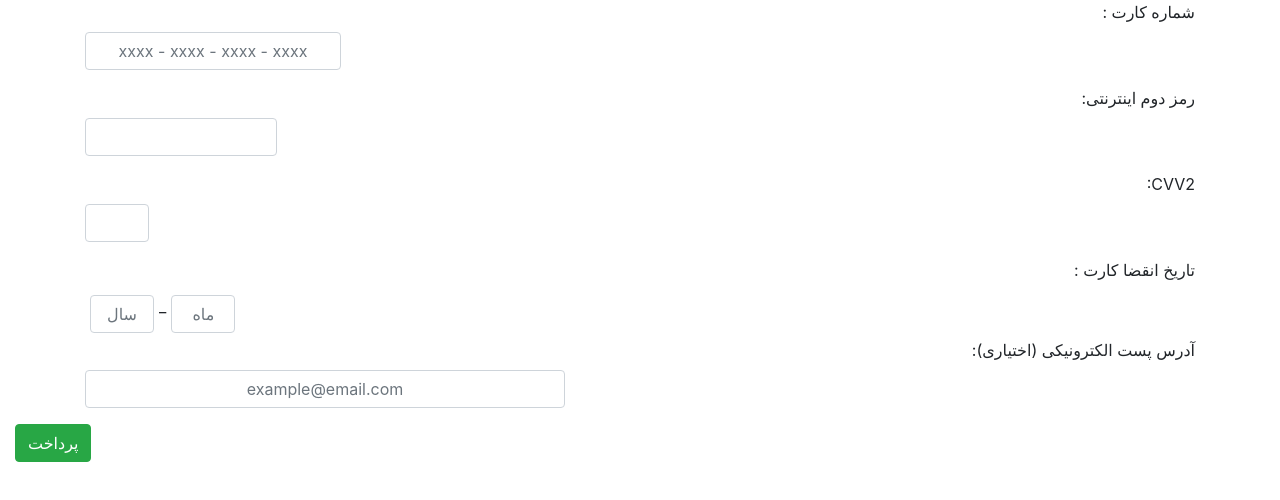
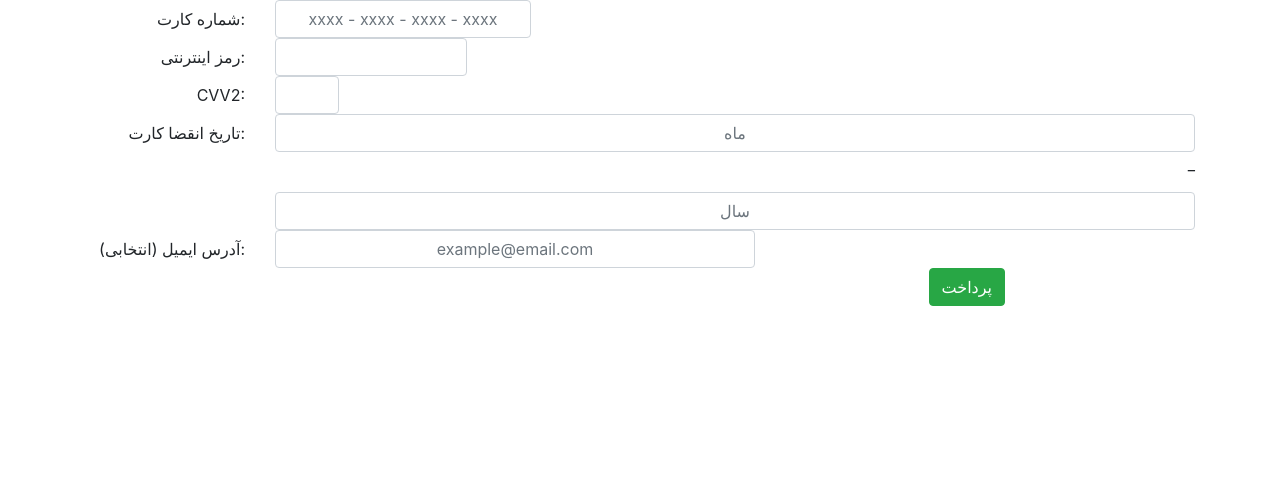
Before and after one commit to SharonAdm/onlinePaymentPage, a React (Create React App) app: page / in a window 1280 px wide. Shown: the top 500 px of the page. Built offline with nearby package versions, Linux system fonts and the light colour scheme.

Commit message:
Changed the card component structure!

```diff
--- a/src/Components/Card.jsx
+++ b/src/Components/Card.jsx
@@ -10,17 +10,52 @@ import Date from "./Date";
 class Card extends Component {
   render() {
     return (
-      <div>
+      <div className="container">
+        <form className="form">
+          <div className="form-group row">
+
+            <label htmlFor="cardNumber" className="col-sm-2 col-form-label">
+              شماره کارت:
+            </label>
+            <div className="col-sm-10">
               <CardNumber />
+            </div>
+
+            <label htmlFor="password" className="col-sm-2 col-form-label">
+              رمز اینترنتی:
+            </label>
+            <div className="col-sm-10">
               <Password />
+            </div>
+
+            <label htmlFor="securityCode" className="col-sm-2 col-form-label">
+              CVV2:
+            </label>
+            <div className="col-sm-10">
               <SecurityCode />
+            </div>
+
+            <label htmlFor="date" className="col-sm-2 col-form-label">
+              تاریخ انقضا کارت:
+            </label>
+            <div className="col-sm-10">
               <Date />
+            </div>
+
+            <label htmlFor="email" className="col-sm-2 col-form-label">
+              آدرس ایمیل (انتخابی):
+            </label>
+            <div className="col-sm-10">
               <Email />
+            </div>
+
             <div className="col-lg-10">
-          <button type="submit" class="btn btn-success">
+              <button type="submit" className="btn btn-md btn-success">
                 پرداخت
               </button>
             </div>
+          </div>
+        </form>
       </div>
     );
   }
--- a/src/Components/CardNumber.jsx
+++ b/src/Components/CardNumber.jsx
@@ -4,58 +4,15 @@ import "../style.css";
 class CardNumber extends Component {
   render() {
     return (
-      // <div className="container">
-      //   <label htmlFor="cardNumber">:شماره کارت</label>
-      //   <form className="form-inline">
-      //     <div className="form-group">
-      //       <input
-      //         className="form-control"
-      //         id="inputCardNumber"
-      //         type="text"
-      //         placeholder="xxxx"
-      //         maxLength="4"
-      //       ></input>
-      //       <p>_</p>
-      //       <input
-      //         className="form-control"
-      //         id="inputCardNumber"
-      //         type="text"
-      //         placeholder="xxxx"
-      //         maxLength="4"
-      //       ></input>
-      //       <p>_</p>
-      //       <input
-      //         className="form-control"
-      //         id="inputCardNumber"
-      //         type="text"
-      //         placeholder="xxxx"
-      //         maxLength="4"
-      //       ></input>
-      //       <p>_</p>
-      //       <input
-      //         className="form-control"
-      //         id="inputCardNumber"
-      //         type="text"
-      //         placeholder="xxxx"
-      //         maxLength="4"
-      //       ></input>
-      //     </div>
-      //   </form>
-      // </div>
-      <div className="container">
-        <form className="form">
-          <div className="form-group">
-            <label htmlFor="cardNumber">: شماره کارت</label>
-            <input
-              type="text"
-              className="form-control"
-              id="inputCardNumber"
-              placeholder="xxxx - xxxx - xxxx - xxxx"
-              maxLength="16"
-            ></input>
-          </div>
-        </form>
-      </div>
+      <input
+        className="form-control"
+        id="inputCardNumber"
+        maxLength="16"
+        name="cardNumber"
+        placeholder="xxxx - xxxx - xxxx - xxxx"
+        type="text"
+        noValidate
+      ></input>
     );
   }
 }
--- a/src/Components/Date.jsx
+++ b/src/Components/Date.jsx
@@ -4,27 +4,24 @@ import "../style.css";
 class Date extends Component {
   render() {
     return (
-      <div className="container">
-        <label htmlFor="email">: تاریخ انقضا کارت</label>
-        <form className="form-inline">
-          <div className="form-group">
+      <div id="test">
         <input
           className="form-control"
-              id="inputDate"
+          id="inputMonth"
+          maxLength="2"
+          name="month"
+          placeholder="ماه"
           type="text"
-              maxLength="2"
-              placeholder="سال"
         ></input>
-            <p>_</p>
+        <p id="seperator">_</p>
         <input
           className="form-control"
-              id="inputDate"
+          id="inputYear"
+          maxLength="2"
+          name="year"
+          placeholder="سال"
           type="text"
-              maxLength="2"
-              placeholder="ماه"
         ></input>
-          </div>
-        </form>
       </div>
     );
   }
--- a/src/Components/Email.jsx
+++ b/src/Components/Email.jsx
@@ -4,19 +4,13 @@ import "../style.css";
 class Email extends Component {
   render() {
     return (
-      <div className="container">
-        <form className="form-horizontal">
-          <div className="form-group">
-            <label htmlFor="email">:آدرس پست الکترونیکی (اختیاری)</label>
-            <input
-              className="form-control"
-              id="inputEmail"
-              type="email"
-              placeholder="example@email.com"
-            ></input>
-          </div>
-        </form>
-      </div>
+      <input
+        className="form-control"
+        id="inputEmail"
+        name="email"
+        placeholder="example@email.com"
+        type="email"
+      ></input>
     );
   }
 }
--- a/src/Components/Password.jsx
+++ b/src/Components/Password.jsx
@@ -4,20 +4,14 @@ import "../style.css";
 class Password extends Component {
   render() {
     return (
-      <div className="container">
-        <form className="form-horizontal">
-          <div className="form-group">
-            <label htmlFor="password">:رمز دوم اینترنتی</label>
       <input
         className="form-control"
         id="inputPassword"
-              type="password"
         minLength="5"
         maxLength="12"
+        name="passsword"
+        type="password"
       ></input>
-          </div>
-        </form>
-      </div>
     );
   }
 }
--- a/src/Components/SecurityCode.jsx
+++ b/src/Components/SecurityCode.jsx
@@ -4,19 +4,13 @@ import "../style.css";
 class SecurityCode extends Component {
   render() {
     return (
-      <div className="container">
-        <form className="form-horizontal">
-          <div className="form-group">
-            <label htmlFor="securityCode"> :CVV2</label>
-            <input
-              className="form-control"
-              id="inputCVV"
-              type="password"
-              maxLength="4"
-            ></input>
-          </div>
-        </form>
-      </div>
+      <input
+        className="form-control"
+        id="inputCVV"
+        maxLength="4"
+        name="securityCode"
+        type="password"
+      ></input>
     );
   }
 }
```
Lines whose indentation alone changed are shown as unchanged.
